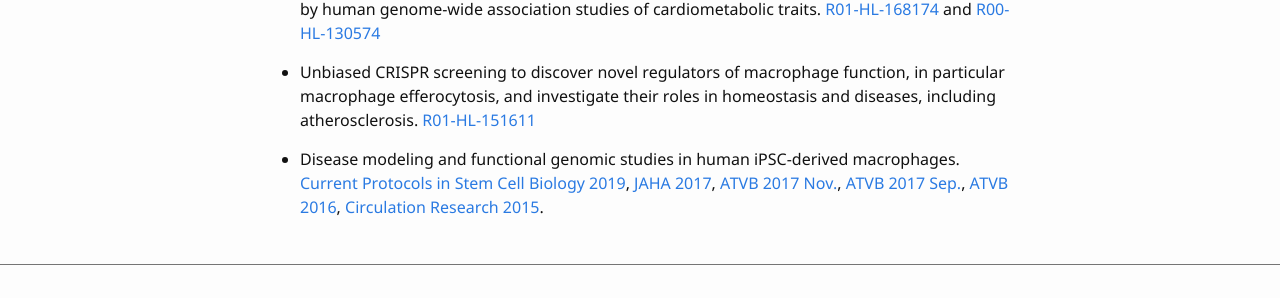
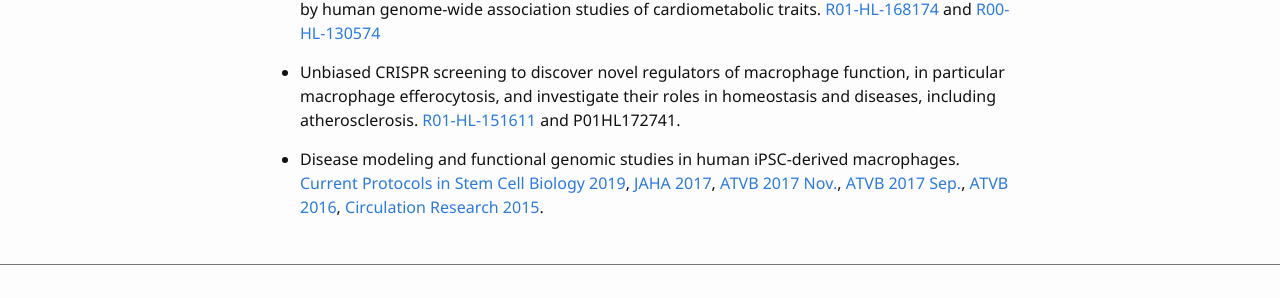
Before and after one commit to hanruizhang/zhanglab, a Jekyll site: the page built from 1_Research.md, in a window 1280 px wide. Shown: the part 688-986 px from the top of the page. Built offline with Jekyll 4.4.1, drawn with Linux system fonts in a browser that asks for light colours; comment, search, counter and statistics services are not loaded.

Commit message:
Update 1_Research.md

```diff
--- a/1_Research.md
+++ b/1_Research.md
@@ -16,7 +16,7 @@
 
 * Functional genomics and mechanistic studies of candidate genes and genetic variants inspired by human genome-wide association studies of cardiometabolic traits. [R01-HL-168174](https://reporter.nih.gov/search/zQE0vAern0yY4dtpLdbNag/project-details/10639274) and [R00-HL-130574](https://projectreporter.nih.gov/project_info_description.cfm?aid=9765372&icde=49755340&ddparam=&ddvalue=&ddsub=&cr=1&csb=default&cs=ASC&pball=)
 
-* Unbiased CRISPR screening to discover novel regulators of macrophage function, in particular macrophage efferocytosis, and investigate their roles in homeostasis and diseases, including atherosclerosis. [R01-HL-151611](https://projectreporter.nih.gov/project_info_description.cfm?aid=9945435&icde=49996451&ddparam=&ddvalue=&ddsub=&cr=2&csb=default&cs=ASC&pball=)
+* Unbiased CRISPR screening to discover novel regulators of macrophage function, in particular macrophage efferocytosis, and investigate their roles in homeostasis and diseases, including atherosclerosis. [R01-HL-151611](https://projectreporter.nih.gov/project_info_description.cfm?aid=9945435&icde=49996451&ddparam=&ddvalue=&ddsub=&cr=2&csb=default&cs=ASC&pball=) and P01HL172741.
 
 * Disease modeling and functional genomic studies in human iPSC-derived macrophages.
 [Current Protocols in Stem Cell Biology 2019](https://currentprotocols.onlinelibrary.wiley.com/doi/full/10.1002/cpsc.74), [JAHA 2017](https://www.ahajournals.org/doi/full/10.1161/JAHA.117.007431?url_ver=Z39.88-2003&rfr_id=ori:rid:crossref.org&rfr_dat=cr_pub%3dpubmed), [ATVB 2017 Nov.](https://www.ncbi.nlm.nih.gov/pmc/articles/PMC5687272/), [ATVB 2017 Sep.](https://www.ncbi.nlm.nih.gov/pmc/articles/PMC5659288/), [ATVB 2016](https://www.ncbi.nlm.nih.gov/pmc/articles/PMC4919157/), [Circulation Research 2015](https://www.ncbi.nlm.nih.gov/pmc/articles/PMC4565503/).
```
